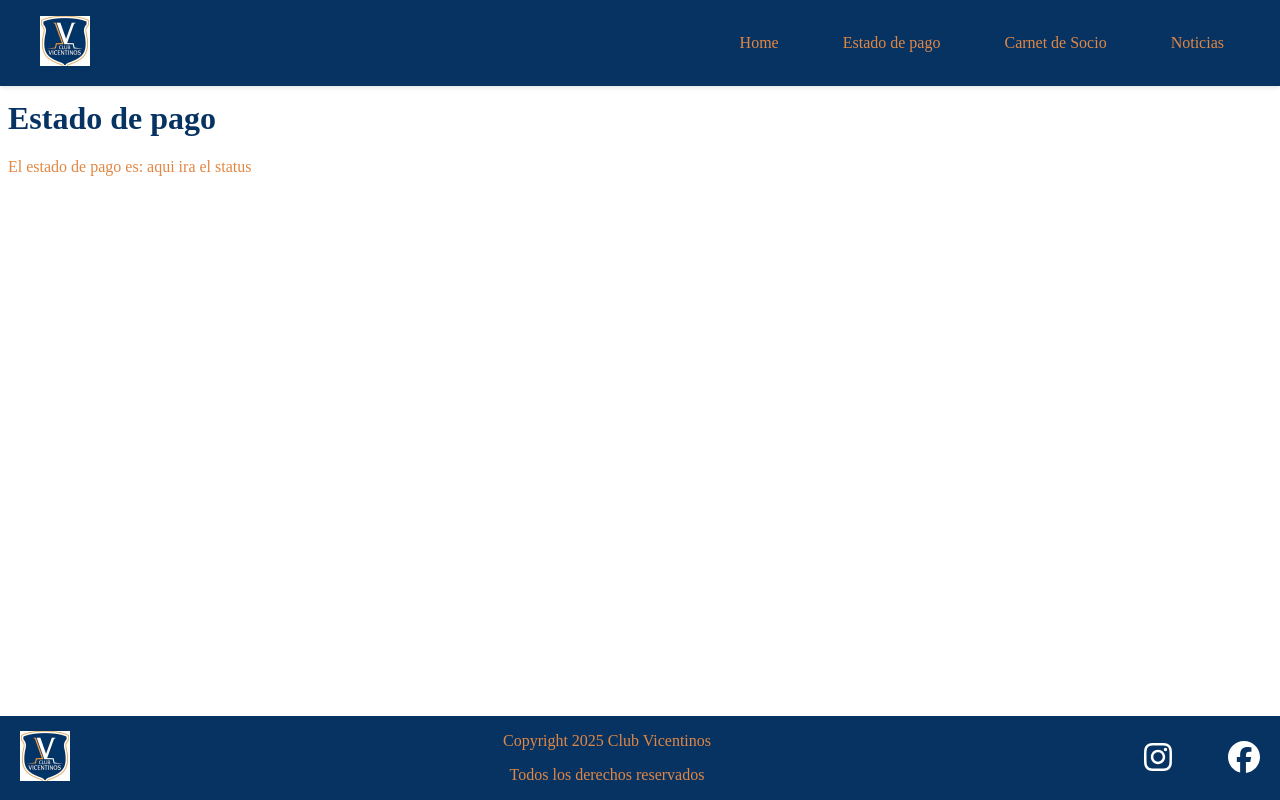
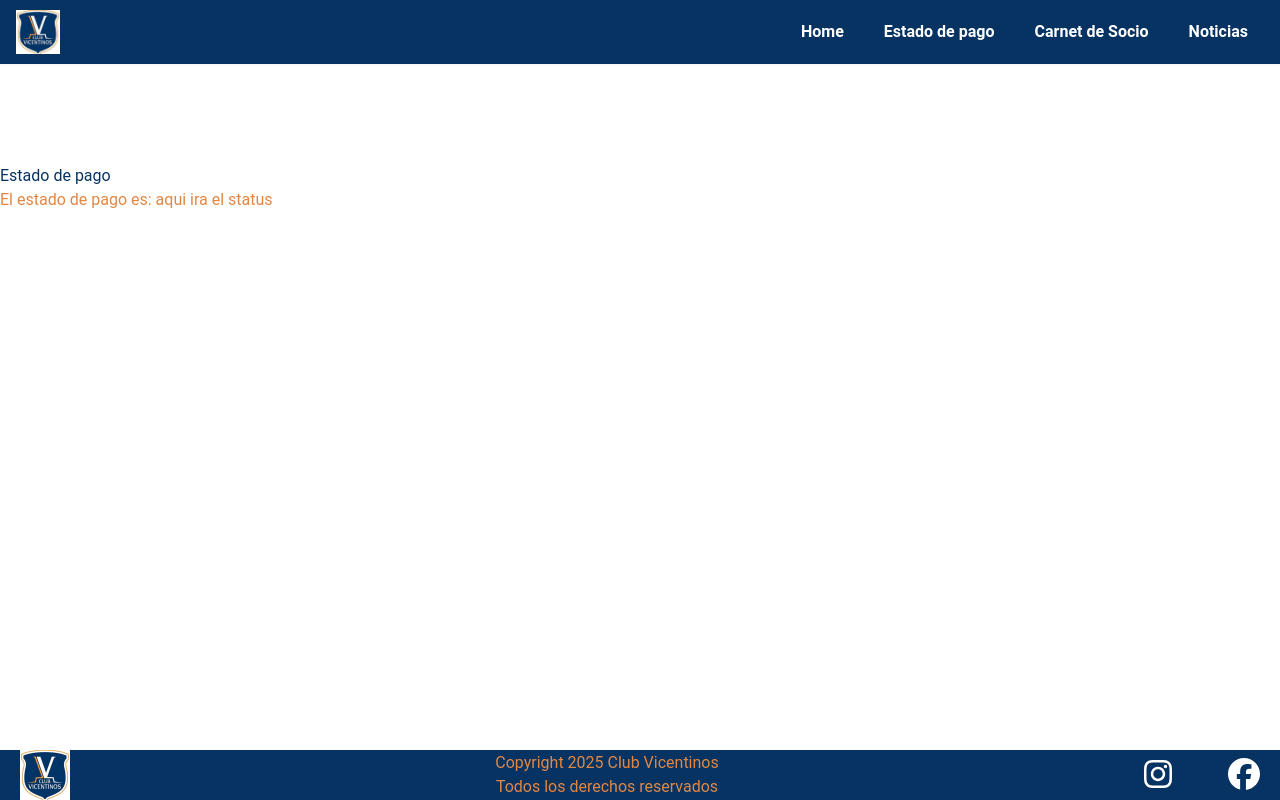
Before and after one commit to Comagol/Vicentinos-Web, a React (Vite) app in the folder frontend/: page /payment-status in a window 1280 px wide. Built offline with nearby package versions, Linux system fonts and the light colour scheme.

Commit message:
starting to work with chakra ui

```diff
--- a/frontend/src/components/Navbar.tsx
+++ b/frontend/src/components/Navbar.tsx
@@ -1,32 +1,79 @@
+import { Box, Flex, IconButton, useDisclosure, Button, Image, Stack } from "@chakra-ui/react";
 import { Link } from "react-router-dom";
-import Logo from '../assets/logo.jpg';
-import './Navbar.css';
+import { HamburgerIcon, CloseIcon } from "@chakra-ui/icons";
+import Logo from "../assets/logo.jpg";
+
+const links = [
+  { name: "Home", path: "/" },
+  { name: "Estado de pago", path: "/payment-status" },
+  { name: "Carnet de Socio", path: "/member-card" },
+  { name: "Noticias", path: "/news" },
+];
 
 const Navbar = () => {
+  const { isOpen, onOpen, onClose } = useDisclosure();
+
   return (
-    <div className="navbarContainer">
-        <nav>
-            <Link to="/">
-                <img src={Logo} alt="logo" />
-            </Link>
-                <ul>
-                    <li>
-                        <Link to="/">Home</Link>
-                    </li>
-                    <li>
-                        <Link to="/payment-status">Estado de pago</Link>
-                    </li>
-                    <li>
-                        <Link to="/member-card">Carnet de Socio</Link>
-                    </li>
-                    <li>
-                        <Link to="/news">Noticias</Link>
-                    </li>
-                </ul>
-        </nav>
-    </div>
+    <Box bg="primary" px={4} color="white" boxShadow="sm">
+      <Flex h={16} alignItems="center" justifyContent="space-between">
+        {/* Logo */}
+        <Link to="/">
+          <Image src={Logo} alt="logo" h="44px" />
+        </Link>
 
-  )
-}
+        {/* Desktop menu */}
+        <Flex as="nav" gap={2} display={{ base: "none", md: "flex" }}>
+          {links.map((link) => (
+            <Button
+              as={Link}
+              to={link.path}
+              key={link.path}
+              variant="ghost"
+              color="white"
+              _hover={{ bg: "secondary", color: "primary" }}
+              fontWeight="bold"
+            >
+              {link.name}
+            </Button>
+          ))}
+        </Flex>
 
-export default Navbar
+        {/* Mobile menu button */}
+        <IconButton
+          aria-label="Open Menu"
+          icon={isOpen ? <CloseIcon /> : <HamburgerIcon />}
+          display={{ base: "flex", md: "none" }}
+          onClick={isOpen ? onClose : onOpen}
+          color="white"
+          bg="primary"
+          _hover={{ bg: "secondary", color: "primary" }}
+        />
+      </Flex>
+
+      {/* Mobile menu */}
+      {isOpen && (
+        <Box pb={4} display={{ md: "none" }}>
+          <Stack as="nav" spacing={1}>
+            {links.map((link) => (
+              <Button
+                as={Link}
+                to={link.path}
+                key={link.path}
+                variant="ghost"
+                color="white"
+                _hover={{ bg: "secondary", color: "primary" }}
+                fontWeight="bold"
+                w="100%"
+                justifyContent="flex-start"
+              >
+                {link.name}
+              </Button>
+            ))}
+          </Stack>
+        </Box>
+      )}
+    </Box>
+  );
+};
+
+export default Navbar;
--- a/frontend/src/main.tsx
+++ b/frontend/src/main.tsx
@@ -2,11 +2,15 @@ import { StrictMode } from 'react'
 import { createRoot } from 'react-dom/client'
 import { BrowserRouter } from 'react-router-dom'
 import App from './App.tsx'
+import { ChakraProvider } from '@chakra-ui/react'
+import { theme } from "./theme/theme";
 
 createRoot(document.getElementById('root')!).render(
   <StrictMode>
-    <BrowserRouter>
-      <App />
-    </BrowserRouter>
+    <ChakraProvider theme={theme}>
+      <BrowserRouter>
+        <App />
+      </BrowserRouter>
+    </ChakraProvider>
   </StrictMode>,
 )
--- a/frontend/src/theme/theme.ts
+++ b/frontend/src/theme/theme.ts
@@ -1,17 +1,20 @@
-export const theme = {
-    colors: {
-        primary: '#073362',
-        secondary: '#e28743',
-        tertiary: '#F5F5F5',
-    },
-    fonts: {
-        body: 'Roboto, sans-serif',
-        heading: 'Roboto, sans-serif',
-    },
-    fontSizes: {
-        small: '12px',
-        medium: '16px',
-        large: '24px',
-    }
+import { extendTheme } from "@chakra-ui/react";
 
-}
+const theme = extendTheme({
+  colors: {
+    primary: "#073362",
+    secondary: "#e28743",
+    tertiary: "#F5F5F5",
+  },
+  fonts: {
+    body: "Roboto, sans-serif",
+    heading: "Roboto, sans-serif",
+  },
+  fontSizes: {
+    small: "12px",
+    medium: "16px",
+    large: "24px",
+  },
+});
+
+export { theme };
```
Also changed, not shown: frontend/package.json (+10 -9 lines), 1 other file (tests, documents, lock files or other folders).
